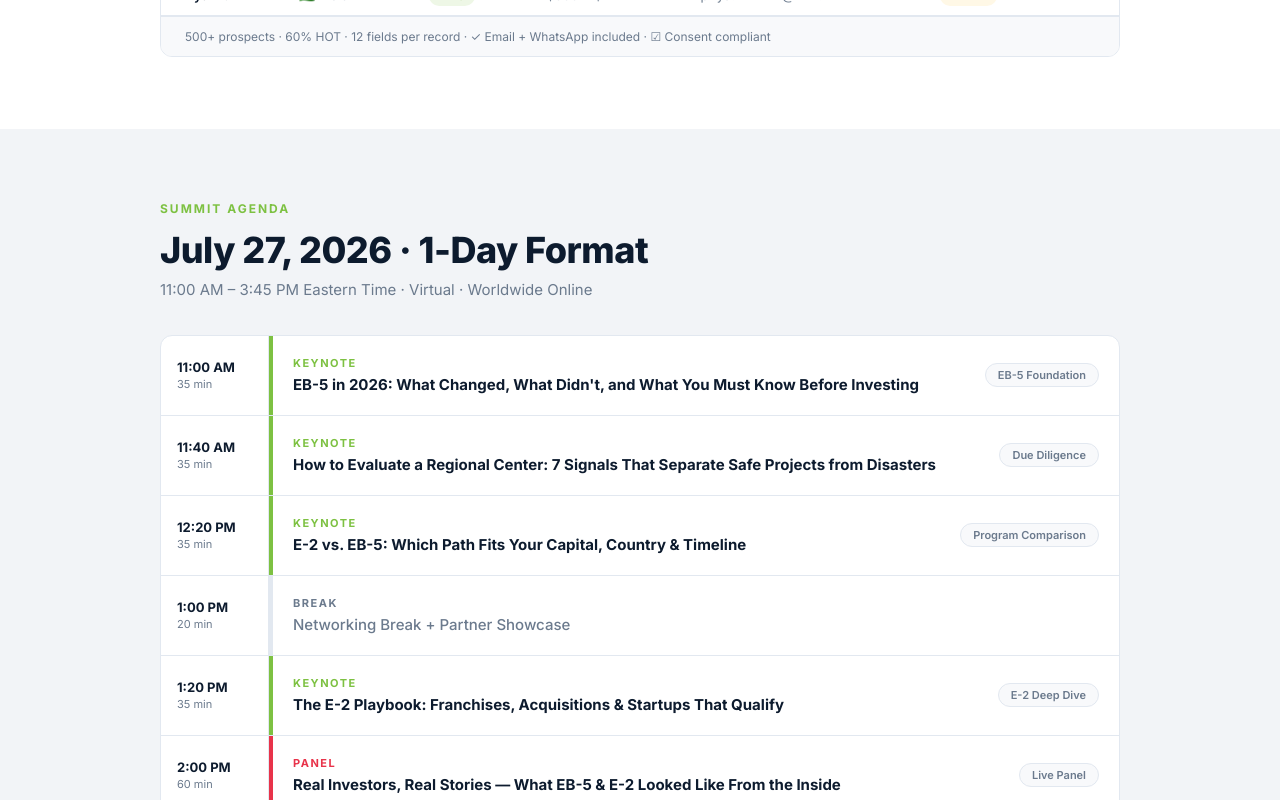
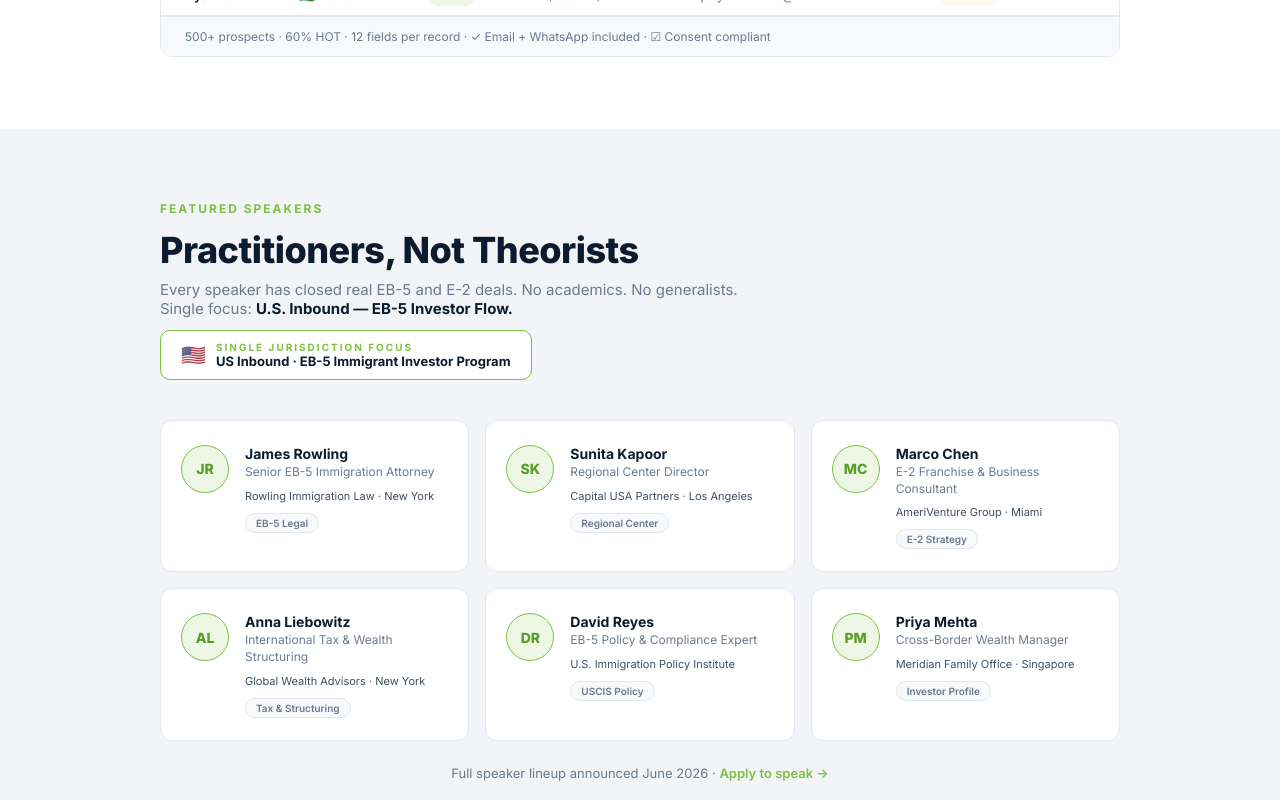
Before and after one commit to freedombusinesssummit-stack/eb5us, a Next.js app: page / in a window 1280 px wide. Shown: the part 4980-5780 px from the top of the page. Built offline with nearby package versions, Linux system fonts and the light colour scheme.

Commit message:
Prices $2150/$5950, 6 speakers US inbound EB-5 focus, 6 slots only

```diff
--- a/app/InvestAmericaSummit.tsx
+++ b/app/InvestAmericaSummit.tsx
@@ -351,6 +351,74 @@ function Funnel() {
   );
 }
 
+function Speakers() {
+  const speakers = [
+    { initials: "JR", name: "James Rowling", role: "Senior EB-5 Immigration Attorney", firm: "Rowling Immigration Law · New York", tag: "EB-5 Legal" },
+    { initials: "SK", name: "Sunita Kapoor", role: "Regional Center Director", firm: "Capital USA Partners · Los Angeles", tag: "Regional Center" },
+    { initials: "MC", name: "Marco Chen", role: "E-2 Franchise & Business Consultant", firm: "AmeriVenture Group · Miami", tag: "E-2 Strategy" },
+    { initials: "AL", name: "Anna Liebowitz", role: "International Tax & Wealth Structuring", firm: "Global Wealth Advisors · New York", tag: "Tax & Structuring" },
+    { initials: "DR", name: "David Reyes", role: "EB-5 Policy & Compliance Expert", firm: "U.S. Immigration Policy Institute", tag: "USCIS Policy" },
+    { initials: "PM", name: "Priya Mehta", role: "Cross-Border Wealth Manager", firm: "Meridian Family Office · Singapore", tag: "Investor Profile" },
+  ];
+  return (
+    <section style={{ background: C.bgSection, padding: "72px 40px" }}>
+      <div style={{ maxWidth: 960, margin: "0 auto" }}>
+        <GreenLabel>Featured Speakers</GreenLabel>
+        <h2 style={{ fontSize: 36, fontWeight: 800, color: C.text, marginBottom: 8, letterSpacing: -0.5 }}>
+          Practitioners, Not Theorists
+        </h2>
+        <p style={{ fontSize: 15, color: C.textGray, marginBottom: 12, maxWidth: 620 }}>
+          Every speaker has closed real EB-5 and E-2 deals. No academics. No generalists. Single focus: <strong style={{ color: C.text }}>U.S. Inbound — EB-5 Investor Flow.</strong>
+        </p>
+
+        {/* Single jurisdiction badge */}
+        <div style={{ display: "inline-flex", alignItems: "center", gap: 10, background: C.bg, border: `1.5px solid ${C.green}`, borderRadius: 10, padding: "10px 20px", marginBottom: 40 }}>
+          <span style={{ fontSize: 20 }}>🇺🇸</span>
+          <div>
+            <div style={{ fontSize: 10, fontWeight: 700, letterSpacing: 2, color: C.green, textTransform: "uppercase" }}>Single Jurisdiction Focus</div>
+            <div style={{ fontSize: 13, fontWeight: 700, color: C.text }}>US Inbound · EB-5 Immigrant Investor Program</div>
+          </div>
+        </div>
+
+        <div style={{ display: "grid", gridTemplateColumns: "repeat(3, 1fr)", gap: 16, marginBottom: 24 }}>
+          {speakers.map(({ initials, name, role, firm, tag }) => (
+            <div key={name} style={{
+              background: C.bg,
+              border: `1px solid ${C.border}`,
+              borderRadius: 12,
+              padding: "24px 20px",
+              display: "flex", gap: 16, alignItems: "flex-start",
+              transition: "border-color 0.2s",
+            }}>
+              <div style={{
+                width: 48, height: 48, borderRadius: "50%",
+                background: C.greenPale,
+                border: `1.5px solid ${C.green}`,
+                display: "flex", alignItems: "center", justifyContent: "center",
+                fontSize: 14, fontWeight: 800, color: C.greenDark,
+                flexShrink: 0,
+              }}>{initials}</div>
+              <div style={{ flex: 1 }}>
+                <div style={{ fontSize: 14, fontWeight: 700, color: C.text, marginBottom: 2 }}>{name}</div>
+                <div style={{ fontSize: 12, color: C.textGray, marginBottom: 8, lineHeight: 1.4 }}>{role}</div>
+                <div style={{ fontSize: 11, color: C.textMid, marginBottom: 8 }}>{firm}</div>
+                <span style={{
+                  background: C.bgSoft, border: `1px solid ${C.border}`,
+                  color: C.textGray, padding: "3px 10px", borderRadius: 999,
+                  fontSize: 10, fontWeight: 600,
+                }}>{tag}</span>
+              </div>
+            </div>
+          ))}
+        </div>
+        <p style={{ fontSize: 13, color: C.textGray, textAlign: "center" }}>
+          Full speaker lineup announced June 2026 · <a href="mailto:denis@fsummit.net" style={{ color: C.green, fontWeight: 600, textDecoration: "none" }}>Apply to speak →</a>
+        </p>
+      </div>
+    </section>
+  );
+}
+
 function Agenda() {
   const sessions = [
     { time: "11:00 AM", type: "Keynote", dur: "35 min", title: "EB-5 in 2026: What Changed, What Didn't, and What You Must Know Before Investing", tag: "EB-5 Foundation" },
@@ -560,7 +628,7 @@ function Pricing() {
       badge: "Limited Slots Per Industry",
       badgeColor: "#F1F5F9",
       badgeText: C.textGray,
-      price: "$1,750",
+      price: "$2,150",
       priceLabel: "Early Bird from",
       desc: "Pay-per-speaking-slot with light branding. Best for companies wanting to test the audience and collect leads without full sponsorship.",
       features: [
@@ -581,7 +649,7 @@ function Pricing() {
       badge: "Only ONE Brand Partner Per Event",
       badgeColor: C.greenPale,
       badgeText: C.greenDark,
-      price: "$3,950",
+      price: "$5,950",
       priceLabel: "Early Bird from",
       desc: "8–12 weeks integrated presence with Co-Created Content, Thought Leadership + Summit Exposure + Lead Generation + PR & Media Coverage.",
       features: [
@@ -611,10 +679,10 @@ function Pricing() {
           Speaking & Partnership Engagement
         </h2>
         <p style={{ fontSize: 15, color: C.textMid, marginBottom: 6 }}>
-          For this event we allocated <strong>8–10 partnerships/speaking slots only</strong>.
+          For this event we allocated <strong>6 speaking slots only</strong>.
         </p>
         <p style={{ fontSize: 15, color: C.textGray, marginBottom: 32 }}>
-          8–10 slots per event. Every partner gets qualified leads, audience data, and thought leadership positioning.
+          6 slots per event. Every partner gets qualified leads, audience data, and thought leadership positioning.
         </p>
 
         {/* Value callout box */}
@@ -869,6 +937,7 @@ export default function App() {
       <KeyTopics />
       <Audience />
       <Funnel />
+      <Speakers />
       <Agenda />
       <EB5Explainer />
       <Pricing />
```
